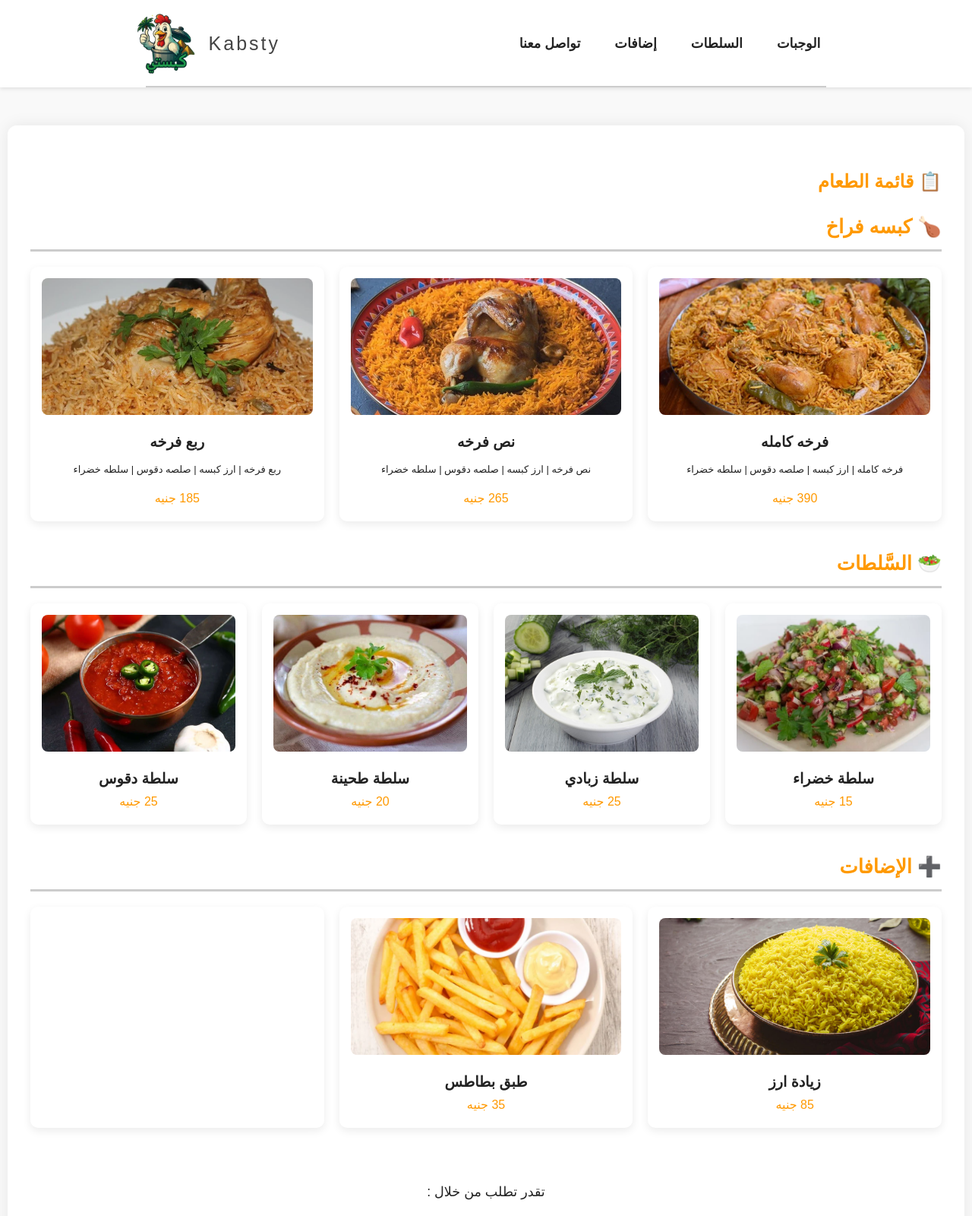
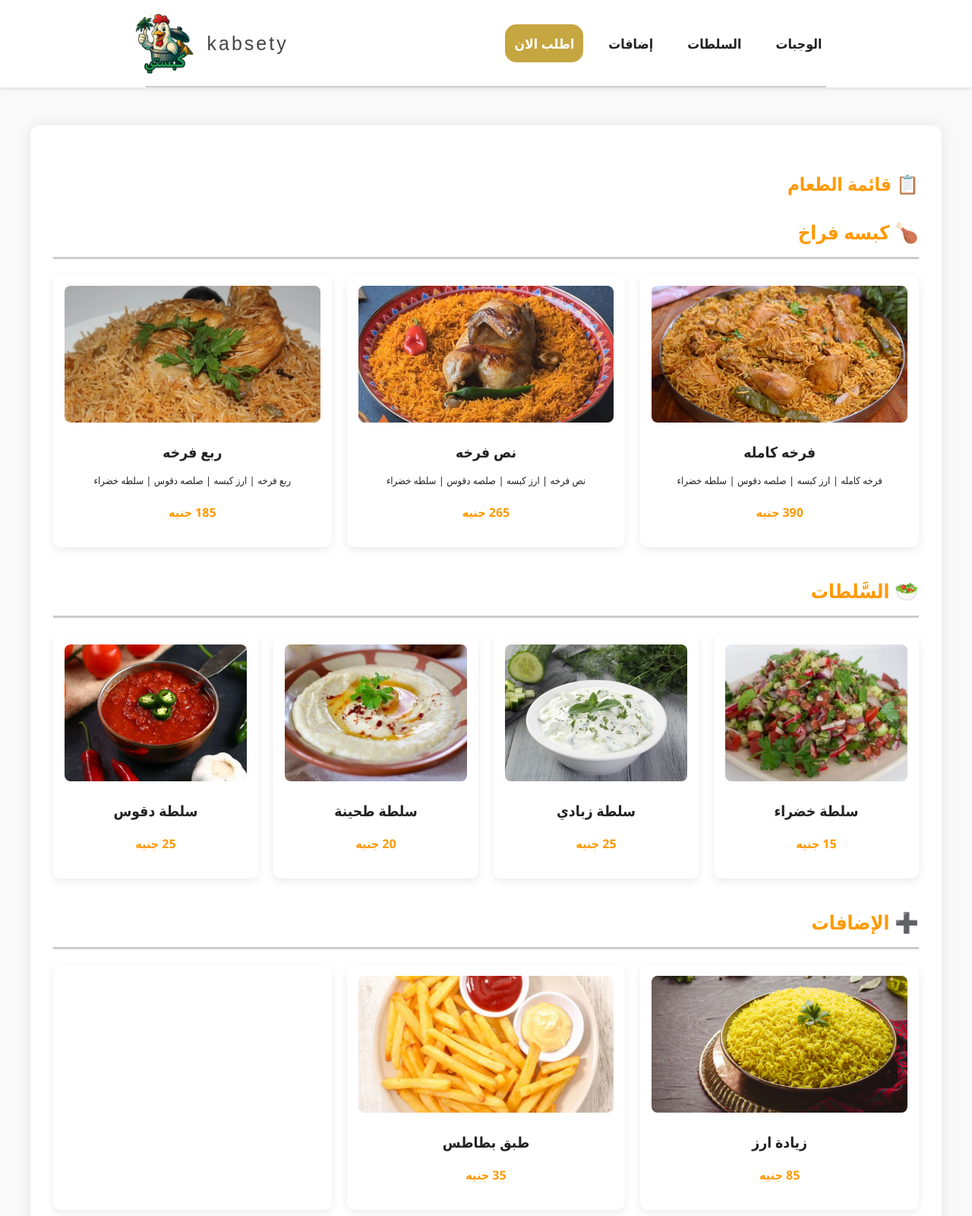
Before and after one commit to cqrz1/kabsety-, a plain HTML site: page index.html in a window 1280 px wide. Shown: the top 1600 px of the page at 76% size. Drawn offline with Linux system fonts and the light colour scheme.

Commit message:
updates main files

```diff
--- a/css/style.css
+++ b/css/style.css
@@ -1,3 +1,14 @@
+*{
+  font-family: 'Cairo', 'Segoe UI', Tahoma, Geneva, Verdana, sans-serif;
+}
+*, *::before, *::after {
+  box-sizing: border-box;
+}
+:root {
+  --main-color: #ff9900;
+  --text-color: #222;
+  --bg-color: #fff;
+}
 html {
   scroll-behavior: smooth;
   -webkit-text-size-adjust: 100%;
@@ -7,7 +18,7 @@ body {
   padding: 0;
   font-family: "Cairo", sans-serif;
   background-color: #f9f9f9;
-  color: #222;
+ color: var(--text-color);
   direction: rtl;
 }
 
@@ -18,7 +29,7 @@ body {
   justify-content: space-around;
   padding: 10px 20px;
   background-color: #ffffff;
-  color: #222;
+ color: var(--text-color);
   box-shadow: 0 2px 5px rgba(0, 0, 0, 0.1);
 }
 .header::before {
@@ -44,6 +55,7 @@ body {
   font-family: Arial, Helvetica, sans-serif;
   margin-left: 10px;
   letter-spacing: 3px;
+
 }
 
 .nav ul {
@@ -52,18 +64,19 @@ body {
   gap: 20px;
   margin: 0;
   padding: 0;
+  background-color: #ffffff;
 }
 
 .nav ul li a {
   text-decoration: none;
-  color: #222;
+ color: var(--text-color);
   font-weight: bold;
   transition: color 0.3s ease;
   padding-right: 25px;
 }
 
 .nav ul li a:hover {
-  color: #ff9900;
+  color: var(--main-color);
 }
 
 .menu-toggle {
@@ -71,10 +84,36 @@ body {
   font-size: 24px;
   background: none;
   border: none;
-  color: #222;
+ color: var(--text-color);
   cursor: pointer;
 }
+@media (min-width: 768px) {
+  #ord {
+    position: relative;
+    color: rgb(255, 255, 255);
+    z-index: 1;
+  }
+  #ord::after {
+    content: "";
+    background-color: #c5a640;
+    position: absolute;
+    width: 100%;
+    padding: 25px 0;
+    left: -13px;
+    top: -13px;
+    z-index: -1;
+    border-radius: 15px;
+     transition: all 0.3s ease-in-out;
+  transform-origin: center;
 
+  }
+
+  #ord:hover::after
+  {
+    scale: 1.1;
+  }
+
+}
 @media (max-width: 768px) {
   .header {
     justify-content: space-between;
@@ -135,7 +174,7 @@ body {
 
 h2,
 h3 {
-  color: #ff9900;
+  color: var(--main-color);
   margin-top: 30px;
   margin-bottom: 15px;
 }
@@ -159,7 +198,7 @@ li {
   /* background-color: #ccc; */
   padding: 5px;
   border-radius: 15%;
-  color: #222;
+ color: var(--text-color);
 }
 .notes .links span {
   font-size: 17px;
@@ -183,7 +222,7 @@ li {
 
 .card {
   background-color: #ffffff;
-  color: #222;
+ color: var(--text-color);
   border-radius: 10px;
   overflow: hidden;
   text-align: center;
@@ -208,18 +247,22 @@ li {
 .card h4 {
   margin: 10px 0 5px;
   font-size: 1.2em;
-  color: #222;
+ color: var(--text-color);
 }
 
-.card #disc {
+.card .disc {
   font-size: 13px;
 }
 
-.card #price {
-  margin: 0;
-  font-size: 1em;
-  color: #ff9900;
+.card .price {
+
+    font-size: 1em;
+    color: var(--main-color);
+    font-weight: bold;
+
+
 }
+
 
 #btn {
   position: fixed;
@@ -227,11 +270,12 @@ li {
   right: 2em;
   font-size: 30px;
   color: white;
-  background-color: #ff9900;
+  background-color: var(--main-color);
   border: none;
   padding: 13px 25px;
   border-radius: 50%;
   transition: 0.5s;
+  box-shadow: 0 4px 15px rgba(255, 153, 0, 0.3);
 }
 
 #btn:hover {
@@ -240,20 +284,17 @@ li {
 }
 
 .footer {
-  background-color: #eeeeee;
-  color: #7943cf;
+  background-color: var(--main-color);
+ color: var(--bg-color);
   display: flex;
   align-items: center;
   justify-content: end;
 }
 
 .footer p {
-  font-size: 18px;
-  font-weight: 700;
-  padding-left: 60px;
-  padding-top: 20px;
-  padding-bottom: 20px;
-  margin: 0;
+  padding: 20px;
+  margin: 0 auto;
+  font-size: 16px;
 }
 
 @media (max-width: 600px) {
@@ -261,9 +302,10 @@ li {
     padding: 20px;
     margin: 23px 20px;
   }
-  .card #disc {
+  .card .disc {
     font-size: 12px;
   }
+
   .card img {
     height: 150px;
   }
@@ -288,7 +330,7 @@ li {
   .notes .links a i {
     font-size: 30px;
     background-color: #ffffff;
-    color: #222;
+   color: var(--text-color);
   }
   #btn {
     right: 15px;
--- a/index.html
+++ b/index.html
@@ -1,127 +1,127 @@
 <!DOCTYPE html>
 <html lang="ar" dir="rtl">
+
 <head>
     <meta charset="UTF-8">
     <meta name="viewport" content="width=device-width, initial-scale=1.0">
+
+    <!-- وصف الصفحة (يظهر في نتائج البحث) -->
     <meta name="description"
         content="منيو كبستي – أكل سعودي بيتي في الجيزة. فرخة، نص، ربع + سلطات ودقوس. توصيل سريع وجودة ممتازة.">
-    <meta name="keywords" content="HTML,CSS,XML,JavaScript">
-    <title>منيو كبستي || menu kabsty</title>
+
+    <!-- كلمات مفتاحية -->
+    <meta name="keywords"
+        content="كبسة, كبستي, أكل سعودي, منيو, توصيل, سلطات, فراخ, أرز كبسة,kabsety,اكل سعودي ,كبسه سعوديه في مصر,الخليج في مصر, Kabsty, الجيزة, مطعم, دليفري">
+
+    <!-- اسم صاحب الموقع -->
+    <meta name="author" content="Abdullah Hassan">
+
+    <!-- تحكم في ظهور الموقع في محركات البحث -->
+    <meta name="robots" content="index, follow">
+
+    <!-- أيقونة التبويب -->
     <link rel="icon" type="image/x-icon" href="img/1بروفيل.png">
+
+    <!-- روابط ملفات التنسيق -->
     <link rel="stylesheet" href="css/style.css">
     <link rel="stylesheet" href="https://cdnjs.cloudflare.com/ajax/libs/font-awesome/6.5.0/css/all.min.css">
+
+    <!-- العنوان -->
+    <title>منيو كبستي || menu kabsety</title>
 </head>
+
+
 <body>
+    <!-- header -->
     <div class="header" dir="ltr">
-        <!-- <button id="themeToggle">تغيير الوضع</button> -->
         <div class="logo">
-            <img style="width: 120px; border-radius: 50%;" src="img/1بروفيل-removebg-preview.png" alt="">
-            <p>Kabsty</p>
+            <img style="width: 120px; border-radius: 50%;" src="img/1بروفيل-removebg-preview.png" alt="شعار مطعم كبستي">
+            <p>kabsety</p>
         </div>
         <button class="menu-toggle" onclick="toggleMenu()">☰</button>
         <div class="nav" id="navbar">
             <ul>
-                <li><a href="#contact">تواصل معنا</a></li>
+                <li><a id="ord" href="#contact">اطلب الان</a></li>
                 <li><a href="#extra">إضافات</a></li>
-                <!-- <li><a href="#drinks">المشروبات</a></li> -->
                 <li><a href="#salad">السلطات</a></li>
                 <li id="l"><a href="#food">الوجبات</a></li>
             </ul>
         </div>
     </div>
+
+    <!-- قسم الماكولات -->
     <div class="menu-container">
         <h2>📋 قائمة الطعام</h2>
         <section id="food" class="menu-section">
             <h3>🍗 كبسه فراخ</h3>
             <div class="card-grid">
                 <div class="card">
-                    <img src="img/كبسه كامله.png" alt="كبسة كبيره">
+                    <img loading="lazy" src="img/كبسه كامله.png" alt="كبسة كبيره">
                     <h4>فرخه كامله</h4>
-                    <p id="disc">فرخه كامله | ارز كبسه | صلصه دقوس | سلطه خضراء</p>
-                    <p id="price">390 جنيه</p>
+                    <p class="disc">فرخه كامله | ارز كبسه | صلصه دقوس | سلطه خضراء</p>
+                    <p class="price">390 جنيه</p>
                 </div>
                 <div class="card">
-                    <img src="img/كبسة-0.jpg" alt="كبسة دجاج">
+                    <img loading="lazy" src="img/كبسة-0.jpg" alt="كبسة دجاج">
                     <h4>نص فرخه</h4>
-                    <p id="disc">نص فرخه | ارز كبسه | صلصه دقوس | سلطه خضراء</p>
-                    <p id="price">265 جنيه</p>
+                    <p class="disc">نص فرخه | ارز كبسه | صلصه دقوس | سلطه خضراء</p>
+                    <p class="price">265 جنيه</p>
                 </div>
                 <div class="card">
-                    <img src="img/كبسه ربع.webp" alt="كبسة لحم">
+                    <img loading="lazy" src="img/كبسه ربع.webp" alt="كبسة لحم">
                     <h4>ربع فرخه</h4>
-                    <p id="disc">ربع فرخه | ارز كبسه | صلصه دقوس | سلطه خضراء</p>
-                    <p id="price">185 جنيه</p>
+                    <p class="disc">ربع فرخه | ارز كبسه | صلصه دقوس | سلطه خضراء</p>
+                    <p class="price">185 جنيه</p>
                 </div>
             </div>
         </section>
+
+        <!-- قسم السلطات -->
         <section id="salad" class="menu-section">
             <h3>🥗 السَّلطات</h3>
             <div class="card-grid">
                 <div class="card">
-                    <img src="img/سلطه خضراء.webp" alt="سلطة خضراء">
+                    <img loading="lazy" src="img/سلطه خضراء.webp" alt="سلطة خضراء">
                     <h4>سلطة خضراء</h4>
-                    <p id="price">15 جنيه</p>
+                    <p class="price">15 جنيه</p>
                 </div>
                 <div class="card">
-                    <img src="img/سلطه زبادي.jpg" alt="سلطة زبادي">
+                    <img loading="lazy" src="img/سلطه زبادي.jpg" alt="سلطة زبادي">
                     <h4>سلطة زبادي</h4>
-                    <p id="price">25 جنيه</p>
+                    <p class="price">25 جنيه</p>
                 </div>
                 <div class="card">
-                    <img src="img/طحينه.jpeg" alt="سلطة طحينة">
+                    <img loading="lazy" src="img/طحينه.jpeg" alt="سلطة طحينة">
                     <h4>سلطة طحينة</h4>
-                    <p id="price">20 جنيه</p>
+                    <p class="price">20 جنيه</p>
                 </div>
                 <div class="card">
-                    <img src="img/سلطه دقوس.webp" alt="سلطة يونانية">
+                    <img loading="lazy" src="img/سلطه دقوس.webp" alt="سلطة دقوس">
                     <h4>سلطة دقوس</h4>
-                    <p id="price">25 جنيه</p>
+                    <p class="price">25 جنيه</p>
                 </div>
             </div>
         </section>
-        <!-- <section id="drinks" class="menu-section">
-            <h3>🧃 المشروبات</h3>
-            <div class="card-grid">
-                <div class="card">
-                    <img src="https://i.imgur.com/JUu9oRU.jpg" alt="مياه معدنية">
-                    <h4>مياه معدنية</h4>
-                    <p id="price">15 جنيه</p>
-                </div>
-                <div class="card">
-                    <img src="https://i.imgur.com/KkM1s5T.jpg" alt="بيبسي / سفن / ميرندا">
-                    <h4>مشروبات غازيه </h4>
-                    <p id="price">25 جنيه</p>
-                </div>
-                <div class="card">
-                    <img src="https://i.imgur.com/TxqAK0h.jpg" alt="عصير مانجو">
-                    <h4> عصائر</h4>
-                    <p id="price">15 جنيه</p>
-                </div>
-                <div class="card">
-                    <img src="https://i.imgur.com/O6BZPGL.jpg" alt="عصير ليمون بالنعناع">
-                    <h4> </h4>
-                    <p id="price">15 جنيه</p>
-                </div>
-            </div>
-        </section> -->
+
+        <!-- قسم الاضافات -->
         <section id="extra" class="menu-section">
             <h3>➕ الإضافات</h3>
             <div class="card-grid">
                 <div class="card">
-                    <img src="img/زياده ارز.jpg" alt="زيادة رز">
+                    <img loading="lazy" src="img/زياده ارز.jpg" alt="زيادة رز">
                     <h4>زيادة ارز</h4>
-                    <p id="price">85 جنيه</p>
+                    <p class="price">85 جنيه</p>
                 </div>
                 <div class="card">
-                    <img src="img/بطاطس.webp" alt="طبق بطاطس">
+                    <img loading="lazy" src="img/بطاطس.webp" alt="طبق بطاطس">
                     <h4>طبق بطاطس</h4>
-                    <p id="price">35 جنيه</p>
+                    <p class="price">35 جنيه</p>
                 </div>
-                <div id="trans" style="background: transparent;" class="card">
-
-                </div>
+                <div id="trans" class="card" style="background: transparent;" aria-hidden="true"></div>
             </div>
         </section>
+
+        <!-- قسم التواصل -->
         <div id="contact" class="notes">
             <p>تقدر تطلب من خلال :</p>
             <div class="links">
@@ -131,27 +131,33 @@
             </div>
         </div>
     </div>
+
+    <!-- زر العودة للأعلى -->
     <button onclick="scrollToTop()" id="btn">↑</button>
+
+    <!-- الفوتر -->
     <div class="footer">
         <p> copyright © Abdullah Hassan </p>
     </div>
+
+    <!-- اسكريبت -->
     <script>
-        // لما تسكرول لتحت 100px يظهر الزر
         window.onscroll = function () {
             let btn = document.getElementById("btn");
-            if (document.body.scrollTop > 200 || document.documentElement.scrollTop > 200) {
+            if (document.body.scrollTop > 100 || document.documentElement.scrollTop > 100) {
                 btn.style.display = "block";
             } else {
                 btn.style.display = "none";
             }
         };
-        // وظيفة الزر
+
         function scrollToTop() {
             window.scrollTo({
                 top: 0,
                 behavior: "smooth"
             });
         }
+
         function toggleMenu() {
             setTimeout(() => {
                 document.getElementById("navbar").classList.toggle("active");
```
